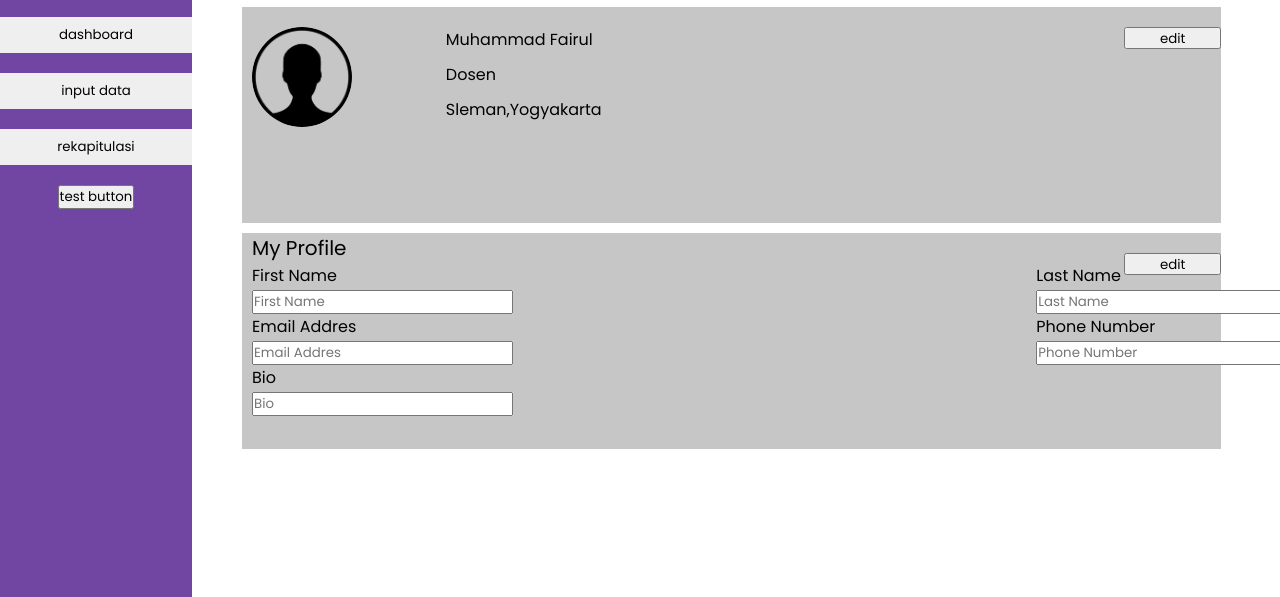
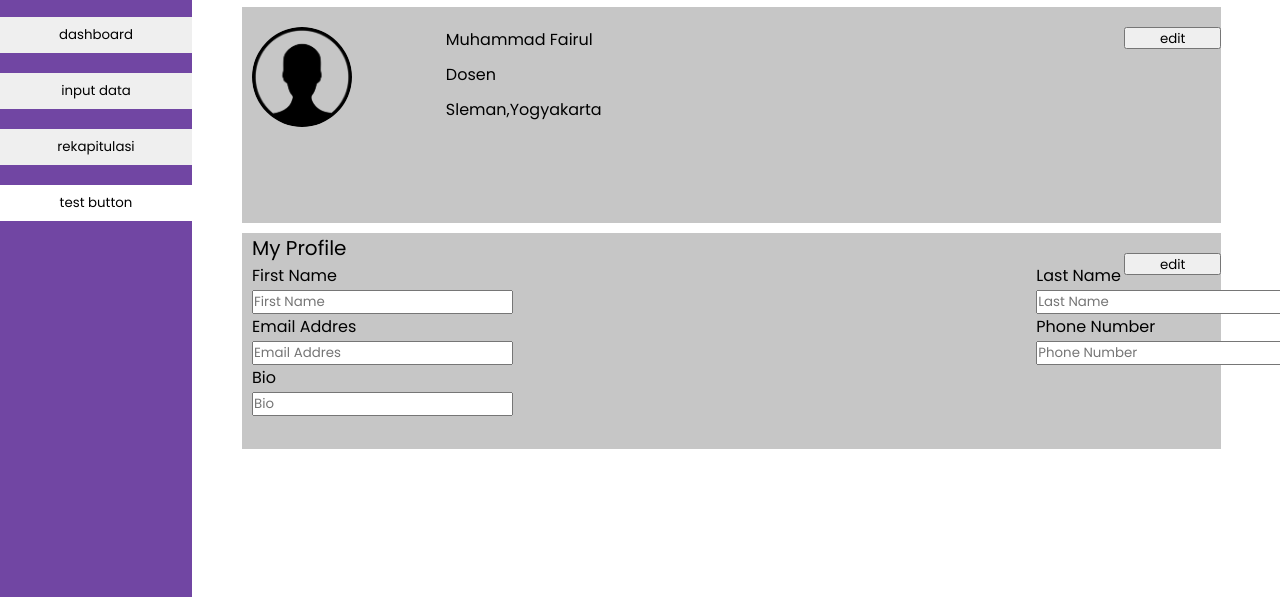
Before and after one commit to fairulmuhammad/tugas, a plain HTML site: page dashbaord/dashbaord.html in a window 1280 px wide. Shown: the part 203-800 px from the top of the page. Drawn offline with Linux system fonts and the light colour scheme.

Commit message:
udah dirubah bos

```diff
--- a/dashbaord/dashboard.css
+++ b/dashbaord/dashboard.css
@@ -14,6 +14,17 @@ body {
     background: #FBD0FC;
 }
 
+.button4 {
+    background-color: white;
+    color: black;
+    border: 2px solid #e7e7e7;
+    width: 100%;
+    height: 5%;
+    border: 0px;
+    margin-bottom: 20px;
+    cursor: pointer
 
+    ;
+  }
 
   .button4:hover {background-color: #e7e7e7;}
```
